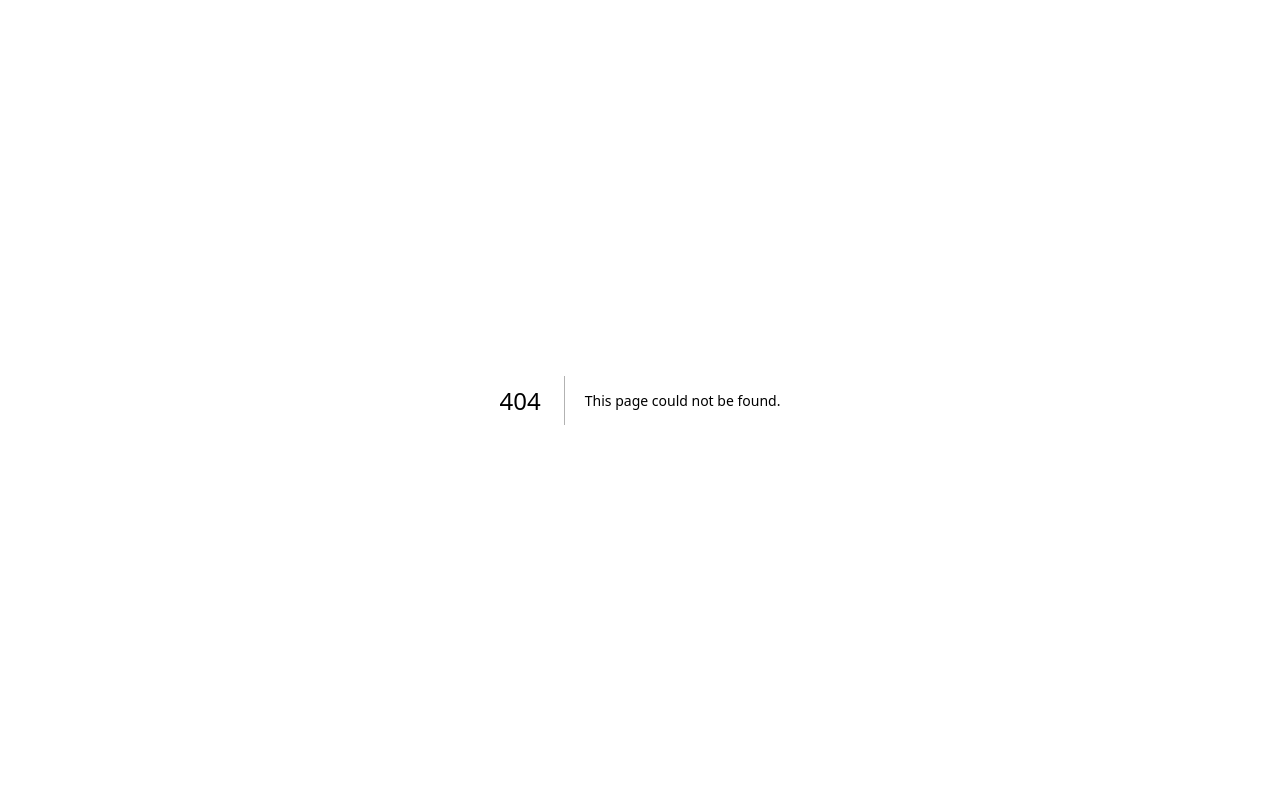
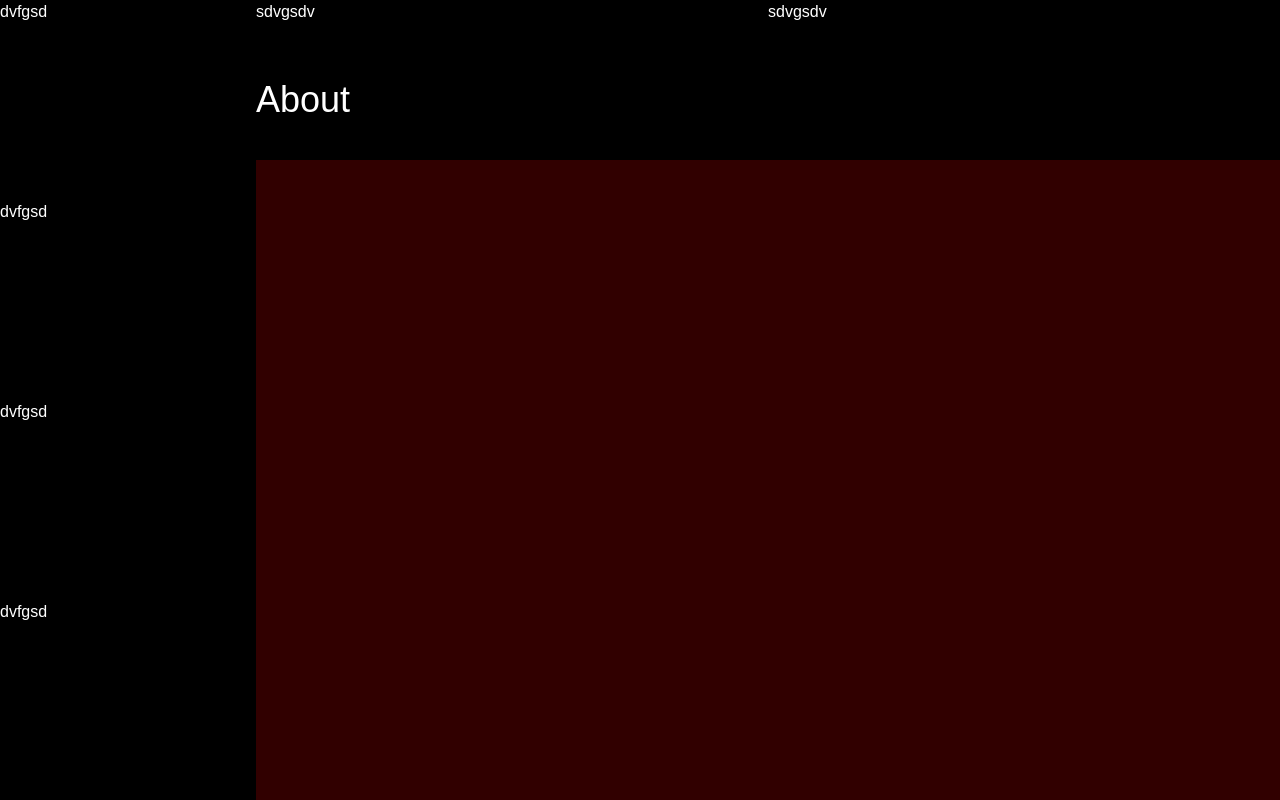
Before and after one commit to daedstudios/RougeAmsterdam, a Next.js app: page /about in a window 1280 px wide. Before the commit this address had no page. Built offline with nearby package versions, Linux system fonts and the light colour scheme.

Commit message:
adding nav structure for pages

```diff
--- /dev/null
+++ b/app/about/page.js
@@ -0,0 +1,5 @@
+import Image from "next/image";
+
+export default function About() {
+  return <div className="text-4xl">About</div>;
+}
--- /dev/null
+++ b/app/events/page.js
@@ -0,0 +1,5 @@
+import Image from "next/image";
+
+export default function About() {
+  return <div className="text-4xl">Events</div>;
+}
--- /dev/null
+++ b/app/gallery/page.js
@@ -0,0 +1,5 @@
+import Image from "next/image";
+
+export default function About() {
+  return <div className="text-4xl">gllery</div>;
+}
--- a/app/layout.js
+++ b/app/layout.js
@@ -20,9 +20,23 @@ export default function RootLayout({ children }) {
   return (
     <html lang="en">
       <body
-        className={`${geistSans.variable} ${geistMono.variable} antialiased`}
+        className={`${geistSans.variable} ${geistMono.variable} antialiased bg-[#310000] text-white`}
       >
-        {children}
+        <div className="flex">
+          <div className="hidden lg:grid w-1/5 h-screen grid-rows-4 bg-black">
+            <div className="row-span-1 w-full">dvfgsd</div>
+            <div className="row-span-1 w-full">dvfgsd</div>
+            <div className="row-span-1 w-full">dvfgsd</div>
+            <div className="row-span-1 w-full">dvfgsd</div>
+          </div>
+          <div className="w-full lg:w-4/5">
+            <div className="hidden lg:flex">
+              <div className="w-1/2 h-20 bg-black">sdvgsdv</div>
+              <div className="w-1/2 h-20 bg-black">sdvgsdv</div>
+            </div>
+            <div className="min-h-20 bg-black">{children}</div>
+          </div>
+        </div>
       </body>
     </html>
   );
```
